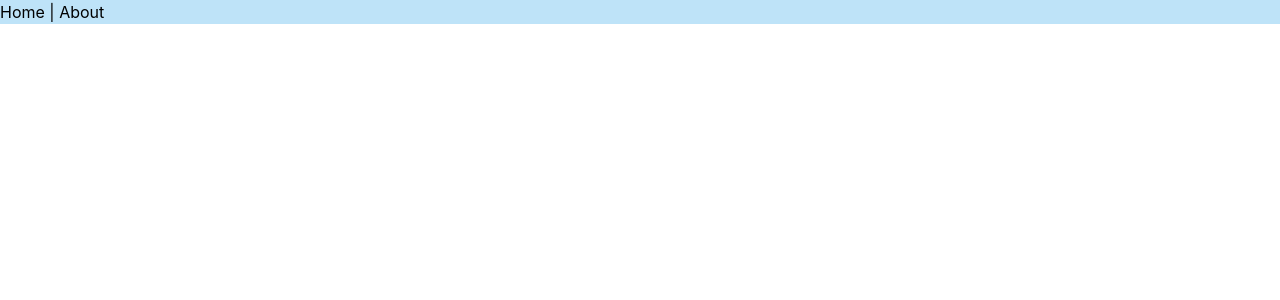
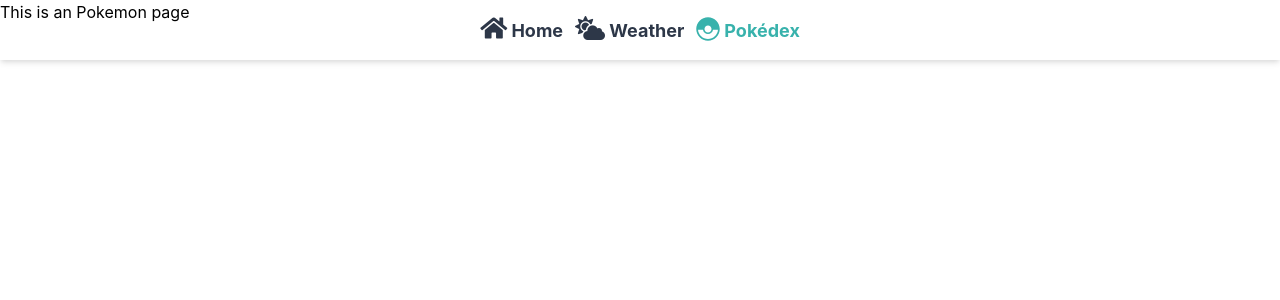
Before and after one commit to Lazzzer/vue-playground, a Vue app: page /pokemon in a window 1280 px wide. Shown: the top 300 px of the page. Built offline with nearby package versions, Linux system fonts and the light colour scheme.

Commit message:
Made Home page and static Navbar

```diff
--- a/public/index.html
+++ b/public/index.html
@@ -1,17 +1,27 @@
 <!DOCTYPE html>
 <html lang="en">
 	<head>
-    <meta charset="utf-8">
-    <meta http-equiv="X-UA-Compatible" content="IE=edge">
-    <meta name="viewport" content="width=device-width,initial-scale=1.0">
-    <link rel="icon" href="<%= BASE_URL %>favicon.ico">
+		<meta charset="utf-8" />
+		<meta http-equiv="X-UA-Compatible" content="IE=edge" />
+		<meta name="viewport" content="width=device-width,initial-scale=1.0" />
+		<link rel="icon" href="<%= BASE_URL %>favicon.ico" />
+		<link
+			href="https://fonts.googleapis.com/css?family=Open+Sans:400,700,800&display=swap"
+			rel="stylesheet"
+		/>
+		<link
+			rel="stylesheet"
+			href="https://cdnjs.cloudflare.com/ajax/libs/font-awesome/5.8.2/css/all.css"
+		/>
 		<title>vue-playground</title>
 	</head>
 	<body>
 		<noscript>
-      <strong>We're sorry but vue-playground doesn't work properly without JavaScript enabled. Please enable it to continue.</strong>
+			<strong>
+				We're sorry but vue-playground doesn't work properly without
+				JavaScript enabled. Please enable it to continue.
+			</strong>
 		</noscript>
 		<div id="app"></div>
-    <!-- built files will be auto injected -->
 	</body>
 </html>
--- a/src/App.vue
+++ b/src/App.vue
@@ -1,11 +1,18 @@
 <template>
-  <div id="app" class="bg-blue-200">
-    <div id="nav">
-      <router-link to="/">Home</router-link> |
-      <router-link to="/about">About</router-link>
-    </div>
+  <div id="app" class="h-screen">
+    <Navbar></Navbar>
     <router-view/>
   </div>
 </template>
 
+<script>
+import Navbar from './components/Navbar';
+
+export default {
+  components: {
+    Navbar
+  }
+}
+</script>
+
 <style src="./assets/tailwind.css">
--- a/src/assets/tailwind.css
+++ b/src/assets/tailwind.css
@@ -1,3 +1,15 @@
 @tailwind base;
 @tailwind components;
 @tailwind utilities;
+
+.router-link-exact-active{
+    @apply text-teal-500
+}
+
+.poke-active{
+    fill: #38b2ac;
+}
+
+.poke-inactive{
+    fill: #2d3748;
+}
--- /dev/null
+++ b/src/components/Navbar.vue
@@ -0,0 +1,19 @@
+<template>
+    <div class="w-full p-4 shadow-md absolute flex justify-center items-center">
+        <router-link to="/" class="text-lg font-bold text-gray-800"><i class="fas fa-home text-2xl"></i> Home</router-link>
+        <router-link to="/weather" class="ml-3 text-lg font-bold text-gray-800"><i class="fas fa-cloud-sun text-2xl"></i> Weather</router-link>
+        <router-link to="/pokemon" class="ml-3 text-lg font-bold text-gray-800 flex align-middle">
+            <svg
+                :class="[this.$route.path === '/pokemon' ? 'poke-active' : 'poke-inactive', 'h-6 w-auto inline-block mr-1']"
+                xmlns="http://www.w3.org/2000/svg" viewBox="0 0 1000 1000">
+                <path d="M500 10.1c-270.5 0-490 219.4-490 489.8 0 270.5 219.5 490 490 490s490-219.5 490-490S770.5 10.1 500 10.1zm0 343.2c81 0 146.8 65.6 146.8 146.6S581 646.7 500 646.7c-81 0-146.8-65.8-146.8-146.8 0-81 65.8-146.6 146.8-146.6zM84.7 531.4H290c15.2 102.3 103.5 180.7 210 180.7s194.8-78.4 210-180.7h205.3c-16.2 215.2-196 385.1-415.3 385.1S100.8 746.7 84.7 531.4z"/>
+            </svg>Pokédex
+        </router-link>
+    </div>
+</template>
+
+<script>
+export default {
+
+}
+</script>
--- a/src/router.js
+++ b/src/router.js
@@ -1,8 +1,8 @@
-import Vue from 'vue'
-import Router from 'vue-router'
-import Home from './views/Home.vue'
+import Vue from 'vue';
+import Router from 'vue-router';
+import Home from './views/Home.vue';
 
-Vue.use(Router)
+Vue.use(Router);
 
 export default new Router({
 	mode: 'history',
@@ -14,12 +14,19 @@ export default new Router({
 			component: Home
 		},
 		{
-      path: '/about',
-      name: 'about',
+			path: '/weather',
+			name: 'weather',
 			// route level code-splitting
 			// this generates a separate chunk (about.[hash].js) for this route
 			// which is lazy-loaded when the route is visited.
-      component: () => import(/* webpackChunkName: "about" */ './views/About.vue')
+			component: () =>
+				import(/* webpackChunkName: "weather" */ './views/Weather.vue')
+		},
+		{
+			path: '/pokemon',
+			name: 'pokemon',
+			component: () =>
+				import(/* webpackChunkName: "pokemon" */ './views/Pokemon.vue')
 		}
 	]
-})
+});
--- a/src/views/Home.vue
+++ b/src/views/Home.vue
@@ -1,7 +1,9 @@
 <template>
-  <div class="home">
-    <img alt="Vue logo" src="../assets/logo.png">
-    <HelloWorld msg="Welcome to Your Vue.js App"/>
+  <div class="home h-full flex flex-col justify-center items-center font-sans">
+    <div>
+      <img alt="Vue logo" src="../assets/logo.png" class="block m-auto h-64 w-auto">
+      <h1 class="text-5xl font-black text-teal-700 uppercase">Vue-Playground</h1>
+    </div>
   </div>
 </template>
 
--- a/src/views/About.vue
+++ b/src/views/Pokemon.vue
@@ -1,5 +1,5 @@
 <template>
   <div class="about">
-    <h1>This is an about page</h1>
+    <h1>This is an Pokemon page</h1>
   </div>
 </template>
--- /dev/null
+++ b/src/views/Weather.vue
@@ -0,0 +1,5 @@
+<template>
+  <div class="about">
+    <h1>This is an Weather page</h1>
+  </div>
+</template>
```
Lines whose indentation alone changed are shown as unchanged.
